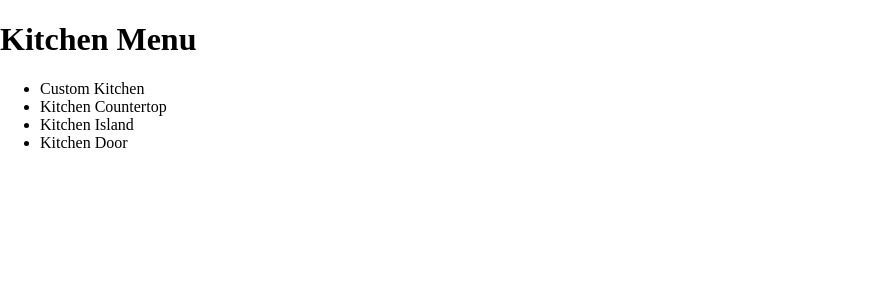
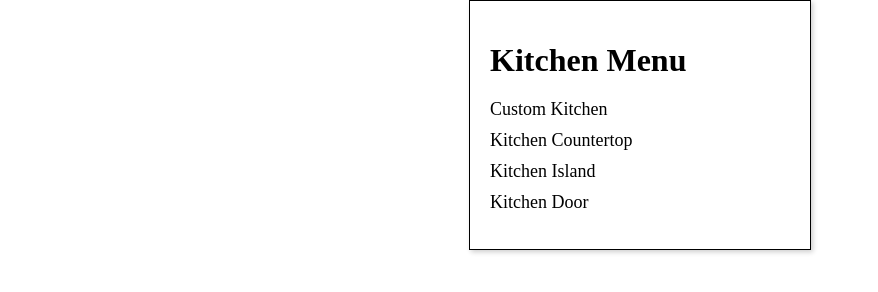
Before and after one commit to kjeldzen/kitchen-cabinet, a plain HTML site: page index.html in a window 1280 px wide. Shown: the whole page, without its empty margins (0-878 px from the left). Drawn offline with Linux system fonts and the light colour scheme; some packages are replaced by stand-ins of ours; a script that the page names is missing.

Commit message:
Update styles.css

```diff
--- a/styles.css
+++ b/styles.css
@@ -4,6 +4,28 @@
 
 html {
   height: 100%;
+}
+
+.menu {
+    width: 300px;
+    margin: auto;
+    border: 1px solid black;
+    padding: 20px;
+    box-shadow: 2px 2px 5px rgba(0,0,0,0.2);
+}
+
+.menu h1 {
+    margin-bottom: 20px;
+}
+
+.menu ul {
+    list-style: none;
+    padding: 0;
+}
+
+.menu ul li {
+    margin-bottom: 10px;
+    font-size: 18px;
 }
 
 body {
```
